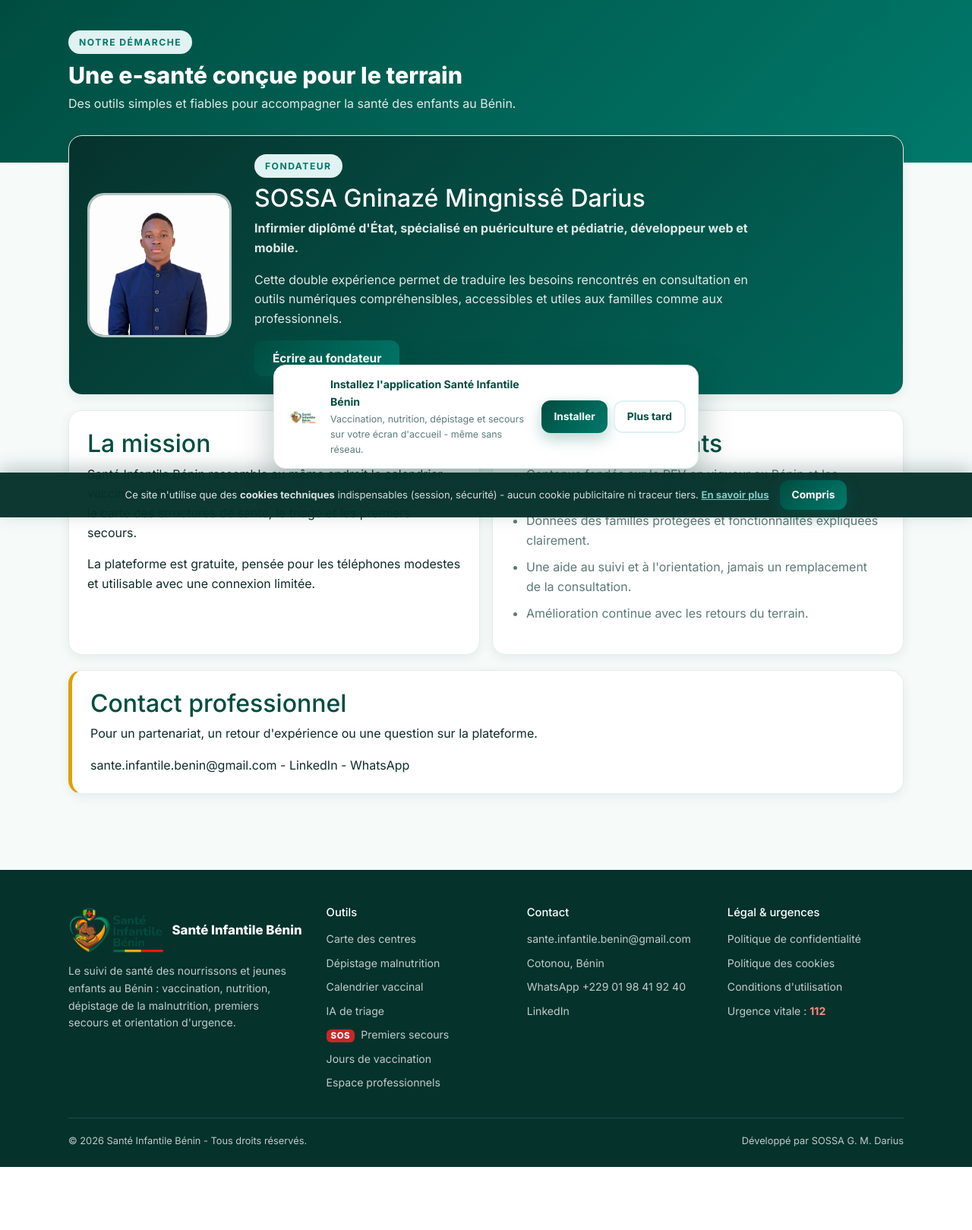
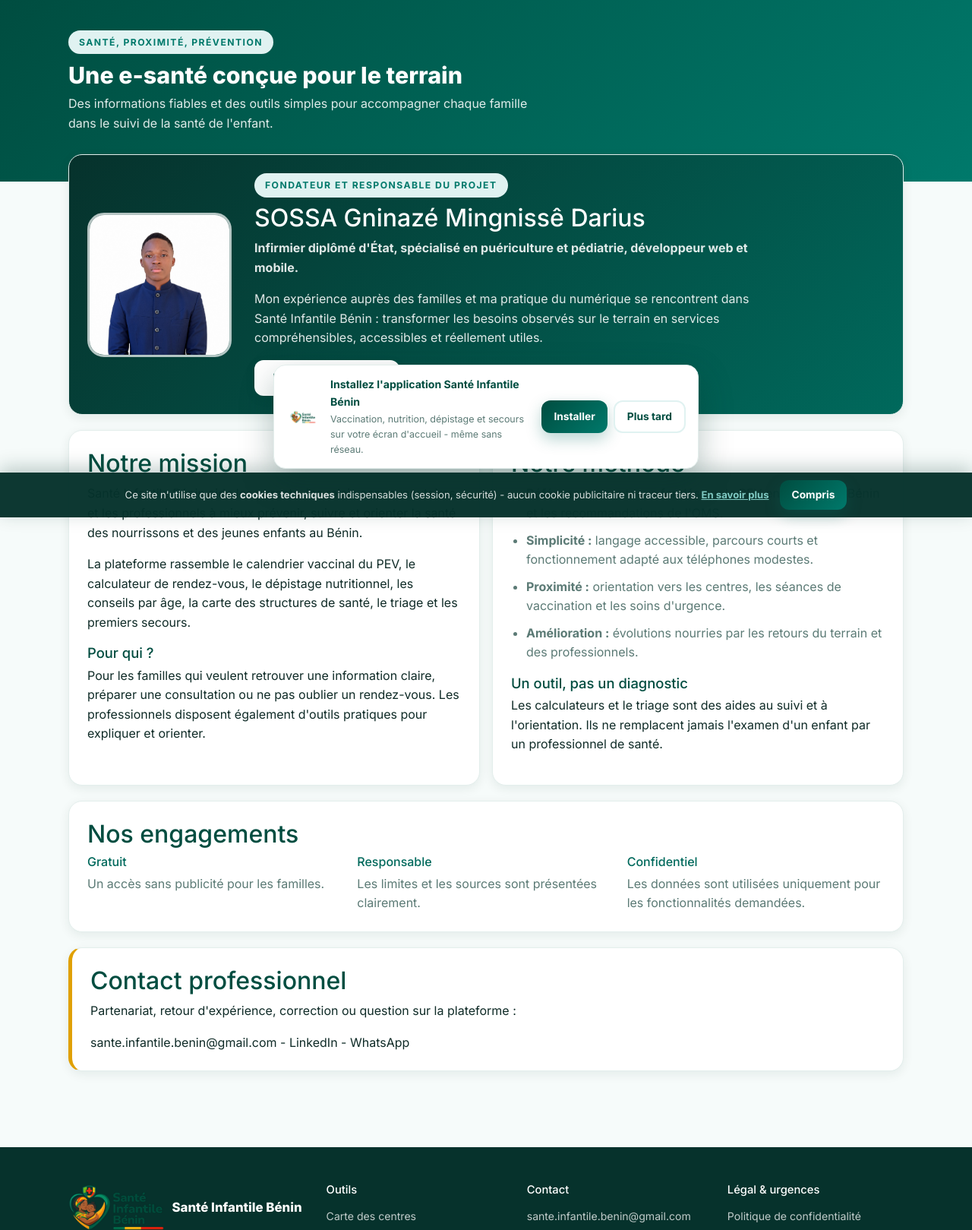
Before and after one commit to sosak98/sante-infantile-benin, a Django app: page /a-propos/ in a window 1280 px wide. Shown: the part 119-1738 px from the top of the page at 76% size. Before the commit the page ends 1655 px from the top, so only its background shows below. Run offline with Django 5.2, Linux system fonts and the light colour scheme.

Commit message:
Complete about page and production security settings
Co-authored-by: arena-agent <297053741+arena-agent@users.noreply.github.com>

```diff
--- a/accounts/templates/accounts/a_propos.html
+++ b/accounts/templates/accounts/a_propos.html
@@ -3,16 +3,17 @@
 {% block title %}À propos - Santé Infantile Bénin{% endblock %}
 {% block content %}
 <nav class="sib-breadcrumb" aria-label="Fil d'Ariane"><div class="container"><a href="/">Accueil</a><span class="sep">-</span><span class="current">À propos</span></div></nav>
-<section class="page-head"><div class="container"><span class="eyebrow">Notre démarche</span><h1>Une e-santé conçue pour le terrain</h1><p>Des outils simples et fiables pour accompagner la santé des enfants au Bénin.</p></div></section>
+<section class="page-head"><div class="container"><span class="eyebrow">Santé, proximité, prévention</span><h1>Une e-santé conçue pour le terrain</h1><p>Des informations fiables et des outils simples pour accompagner chaque famille dans le suivi de la santé de l'enfant.</p></div></section>
 <div class="container page-body">
   <section class="about-profile panel">
     <div class="about-profile-photo"><img src="{% static 'img/photo-darius.jpg' %}" alt="SOSSA G. M. Darius"></div>
-    <div><span class="eyebrow">Fondateur</span><h2>SOSSA Gninazé Mingnissê Darius</h2><p class="role">Infirmier diplômé d'État, spécialisé en puériculture et pédiatrie, développeur web et mobile.</p><p>Cette double expérience permet de traduire les besoins rencontrés en consultation en outils numériques compréhensibles, accessibles et utiles aux familles comme aux professionnels.</p><a class="btn btn-primary" href="mailto:sante.infantile.benin@gmail.com">Écrire au fondateur</a></div>
+    <div><span class="eyebrow">Fondateur et responsable du projet</span><h2>SOSSA Gninazé Mingnissê Darius</h2><p class="role">Infirmier diplômé d'État, spécialisé en puériculture et pédiatrie, développeur web et mobile.</p><p>Mon expérience auprès des familles et ma pratique du numérique se rencontrent dans Santé Infantile Bénin : transformer les besoins observés sur le terrain en services compréhensibles, accessibles et réellement utiles.</p><a class="btn btn-light" href="mailto:sante.infantile.benin@gmail.com">Écrire au fondateur</a></div>
   </section>
   <div class="grid2 about-columns">
-    <section class="panel"><h2>La mission</h2><p>Santé Infantile Bénin rassemble au même endroit le calendrier vaccinal du PEV, le dépistage nutritionnel, les conseils par âge, la carte des structures de santé, le triage et les premiers secours.</p><p>La plateforme est gratuite, pensée pour les téléphones modestes et utilisable avec une connexion limitée.</p></section>
-    <section class="panel"><h2>Nos engagements</h2><ul class="about-list"><li>Contenus fondés sur le PEV en vigueur au Bénin et les recommandations de l'OMS.</li><li>Données des familles protégées et fonctionnalités expliquées clairement.</li><li>Une aide au suivi et à l'orientation, jamais un remplacement de la consultation.</li><li>Amélioration continue avec les retours du terrain.</li></ul></section>
+    <section class="panel"><h2>Notre mission</h2><p>Santé Infantile Bénin aide les parents, les relais communautaires et les professionnels à mieux prévenir, suivre et orienter la santé des nourrissons et des jeunes enfants au Bénin.</p><p>La plateforme rassemble le calendrier vaccinal du PEV, le calculateur de rendez-vous, le dépistage nutritionnel, les conseils par âge, la carte des structures de santé, le triage et les premiers secours.</p><h3>Pour qui ?</h3><p>Pour les familles qui veulent retrouver une information claire, préparer une consultation ou ne pas oublier un rendez-vous. Les professionnels disposent également d'outils pratiques pour expliquer et orienter.</p></section>
+    <section class="panel"><h2>Notre méthode</h2><ul class="about-list"><li><strong>Références :</strong> contenus fondés sur le PEV en vigueur au Bénin et les recommandations de l'OMS.</li><li><strong>Simplicité :</strong> langage accessible, parcours courts et fonctionnement adapté aux téléphones modestes.</li><li><strong>Proximité :</strong> orientation vers les centres, les séances de vaccination et les soins d'urgence.</li><li><strong>Amélioration :</strong> évolutions nourries par les retours du terrain et des professionnels.</li></ul><h3>Un outil, pas un diagnostic</h3><p>Les calculateurs et le triage sont des aides au suivi et à l'orientation. Ils ne remplacent jamais l'examen d'un enfant par un professionnel de santé.</p></section>
   </div>
-  <section class="panel about-contact"><h2>Contact professionnel</h2><p>Pour un partenariat, un retour d'expérience ou une question sur la plateforme.</p><a href="mailto:sante.infantile.benin@gmail.com">sante.infantile.benin@gmail.com</a><span> - </span><a href="https://www.linkedin.com/in/darius-sossa-743721376">LinkedIn</a><span> - </span><a href="https://wa.me/2290198419240">WhatsApp</a></section>
+  <section class="panel about-principles"><h2>Nos engagements</h2><div class="grid3"><div><h3>Gratuit</h3><p>Un accès sans publicité pour les familles.</p></div><div><h3>Responsable</h3><p>Les limites et les sources sont présentées clairement.</p></div><div><h3>Confidentiel</h3><p>Les données sont utilisées uniquement pour les fonctionnalités demandées.</p></div></div></section>
+  <section class="panel about-contact"><h2>Contact professionnel</h2><p>Partenariat, retour d'expérience, correction ou question sur la plateforme :</p><a href="mailto:sante.infantile.benin@gmail.com">sante.infantile.benin@gmail.com</a><span> - </span><a href="https://www.linkedin.com/in/darius-sossa-743721376">LinkedIn</a><span> - </span><a href="https://wa.me/2290198419240">WhatsApp</a></section>
 </div>
 {% endblock %}
--- a/render.yaml
+++ b/render.yaml
@@ -15,6 +15,10 @@ services:
         value: "False"
       - key: CSRF_COOKIE_SECURE
         value: "True"
+      - key: SECURE_SSL_REDIRECT
+        value: "True"
+      - key: X_FRAME_OPTIONS
+        value: "DENY"
       - key: ALLOWED_HOSTS
         value: ".onrender.com"
       - key: CSRF_TRUSTED_ORIGINS
--- a/santeinfantile/settings.py
+++ b/santeinfantile/settings.py
@@ -17,7 +17,7 @@ BASE_DIR = Path(__file__).resolve().parent.parent
 # ---------------------------------------------------------------------------
 # Sécurité
 # ---------------------------------------------------------------------------
-SECRET_KEY = config('SECRET_KEY', default='dev-insecure-key-change-me-in-production')
+SECRET_KEY = config('SECRET_KEY', default='local-development-key-do-not-use-in-production-8f1e3c9a7b6d5e4f')
 
 DEBUG = config('DEBUG', default=False, cast=bool)
 
@@ -174,7 +174,7 @@ OTP_MAX_ATTEMPTS = config('OTP_MAX_ATTEMPTS', default=5, cast=int)
 SECURE_PROXY_SSL_HEADER = ('HTTP_X_FORWARDED_PROTO', 'https')
 SECURE_SSL_REDIRECT = config('SECURE_SSL_REDIRECT', default=False, cast=bool)
 SESSION_COOKIE_SECURE = config('SESSION_COOKIE_SECURE', default=not DEBUG, cast=bool)
-CSRF_COOKIE_SECURE = config('CSRF_COOKIE_SECURE', default=DEBUG is False and bool(os.environ.get('RENDER')), cast=bool)
+CSRF_COOKIE_SECURE = config('CSRF_COOKIE_SECURE', default=not DEBUG, cast=bool)
 SECURE_HSTS_SECONDS = config('SECURE_HSTS_SECONDS', default=31536000 if not DEBUG else 0, cast=int)
 SECURE_HSTS_INCLUDE_SUBDOMAINS = True
 SECURE_CONTENT_TYPE_NOSNIFF = True
--- a/static/css/sib.css
+++ b/static/css/sib.css
@@ -480,3 +480,5 @@ body.has-cookie-banner .sib-pwa-banner { bottom: 64px; }
 
 /* Le menu reste aligne sous les outils a droite, meme dans les media queries historiques. */
 .sib-nav.open .nav-links { left:auto !important; right:0 !important; width:max-content; }
+
+.about-principles h2{color:var(--teal-800);margin-top:0}.about-principles h3{color:var(--teal-700);font-size:1rem}.about-principles p{color:var(--muted);margin:0}
```
